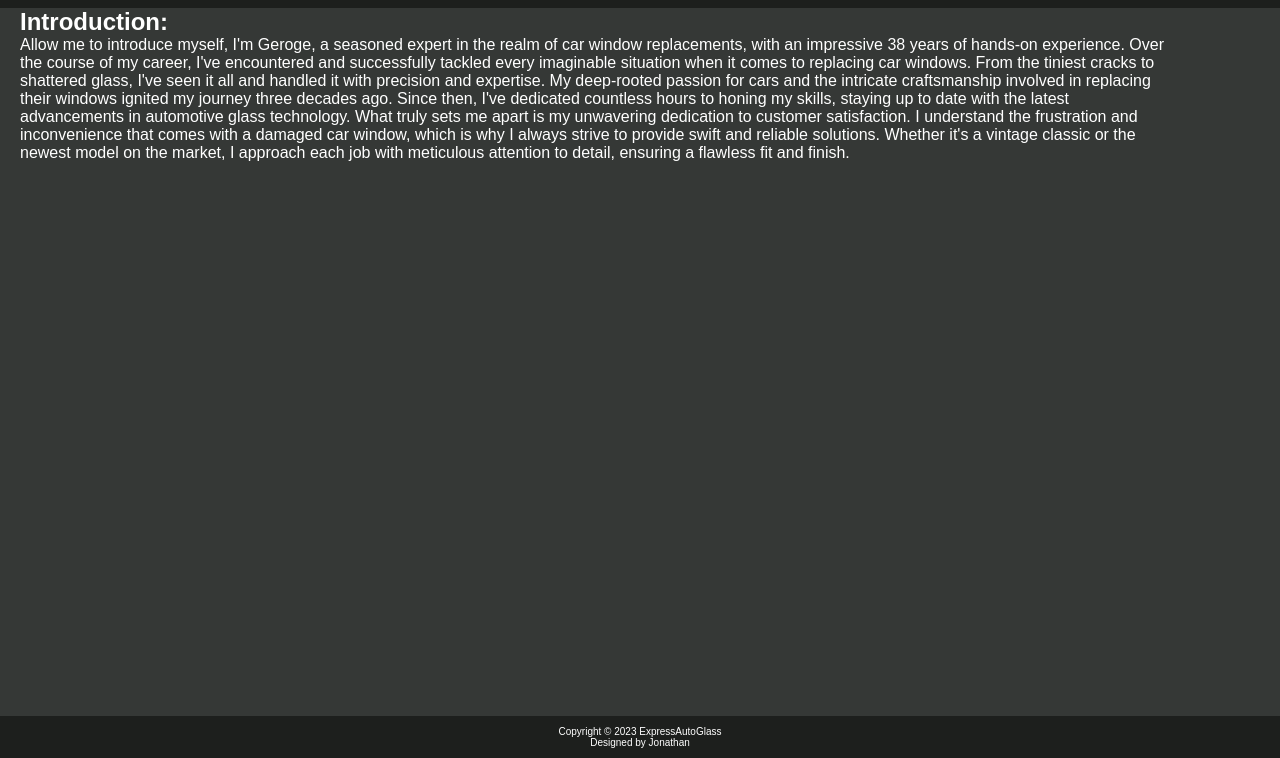
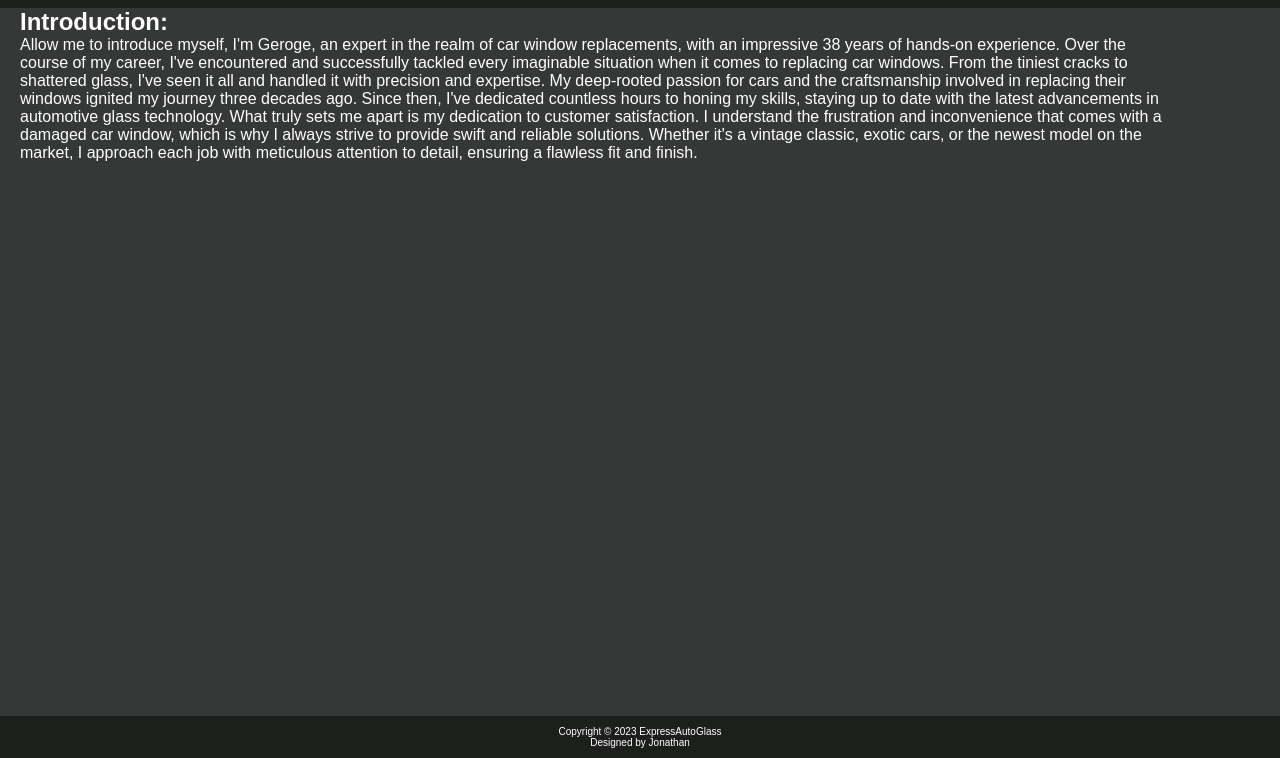
Before and after one commit to JonathanCardoza/Express, a plain HTML site: page index.html in a window 1280 px wide. Shown: the part 42-800 px from the top of the page. Drawn offline with Linux system fonts and the light colour scheme.

Commit message:
Updated intro

```diff
--- a/index.html
+++ b/index.html
@@ -32,18 +32,18 @@
       <div id="greeting"><h2>Introduction:</h2></div>
       <div class="column">
       <p>
-        Allow me to introduce myself, I'm Geroge, a seasoned expert in the realm
+        Allow me to introduce myself, I'm Geroge, an expert in the realm
         of car window replacements, with an impressive 38 years of hands-on experience.
         Over the course of my career, I've encountered and successfully tackled every
         imaginable situation when it comes to replacing car windows.
         From the tiniest cracks to shattered glass, I've seen it all and handled it with
-        precision and expertise. My deep-rooted passion for cars and the intricate craftsmanship
+        precision and expertise. My deep-rooted passion for cars and the craftsmanship
         involved in replacing their windows ignited my journey three decades ago. Since then, I've
         dedicated countless hours to honing my skills, staying up to date with the latest advancements
         in automotive glass technology.
-        What truly sets me apart is my unwavering dedication to customer satisfaction. I understand the
+        What truly sets me apart is my dedication to customer satisfaction. I understand the
         frustration and inconvenience that comes with a damaged car window, which is why I always strive
-        to provide swift and reliable solutions. Whether it's a vintage classic or the newest model on the market,
+        to provide swift and reliable solutions. Whether it's a vintage classic, exotic cars, or the newest model on the market,
         I approach each job with meticulous attention to detail, ensuring a flawless fit and finish.
       </p>
     </div>
```
